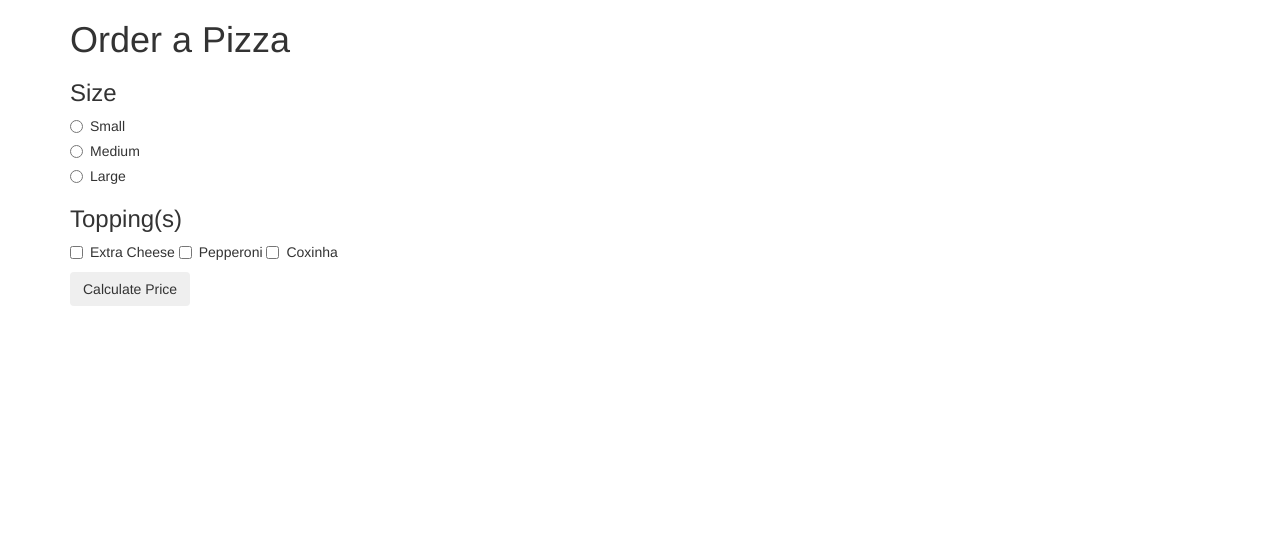
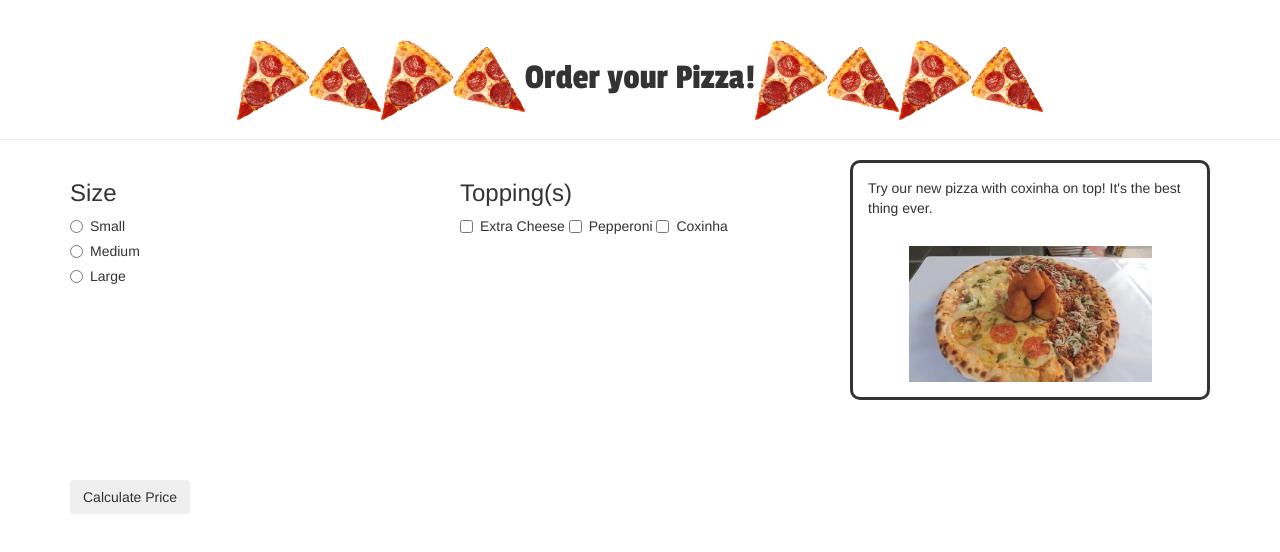
Before and after one commit to meaghanjones/orderpizza, a plain HTML site: page index.html in a window 1280 px wide. Drawn offline with nearby package versions, Linux system fonts and the light colour scheme.

Commit message:
style html and add pictures to webpage

```diff
--- a/css/styles.css
+++ b/css/styles.css
@@ -1 +1,28 @@
-/*This file is for your custom css.  All yours*/
+img {
+  width: 2em;
+}
+
+#formbutton{
+  padding-top: 5em;
+}
+
+
+.page-header {
+  font-family: 'Passion One', cursive;
+  padding bottom: 10em;
+  text-align: center;
+}
+
+#try-coxinha {
+  border-style: solid;
+  border-radius: 10px;
+  padding: 15px;
+}
+
+.coxinhapic{
+  width: 75%;
+  padding-top: 2em;
+  display: block;
+  margin-left: auto;
+  margin-right: auto
+}
--- a/index.html
+++ b/index.html
@@ -3,17 +3,22 @@
   <head>
     <link href="css/bootstrap.css" rel="stylesheet" type="text/css">
     <link href="css/styles.css" rel="stylesheet" type="text/css">
-    <script src="js/jquery-1.12.0.js"></script>
+    <script src="js/jquery-2.2.4.js"></script>
     <script src="js/scripts.js"></script>
+    <link href='https://fonts.googleapis.com/css?family=Passion+One:400,700' rel='stylesheet' type='text/css'>
     <title>Order a Pizza</title>
   </head>
   <body>
+    <div class = "page-header">
+      <h1><img src="img/pizza-slice.png" alt="pizza slice" /><img src="img/pizza-slice2.png" alt="pizza slice" /><img src="img/pizza-slice.png" alt="pizza slice" /><img src="img/pizza-slice2.png" alt="pizza slice" />Order your Pizza!<img src="img/pizza-slice.png" alt="" /><img src="img/pizza-slice2.png" alt="pizza slice"/><img src="img/pizza-slice.png" alt="pizza slice" /><img src="img/pizza-slice2.png" alt="pizza slice"/></h1>
+
+</div>
     <div class="container">
-      <h1>Order a Pizza</h1>
-
-      <form role="form">
-           <h3>Size</h3>
-           <div>
+      <form id="orderpizza" role="form">
+        <div class="row">
+        <div class="col-md-4">
+          <h3>Size</h3>
+           <div id = "size">
              <div class="radio">
                <label><input type="radio" name="pizzasizes" value="3">Small</label>
              </div>
@@ -24,16 +29,27 @@
                <label><input type="radio"  name="pizzasizes" value="5">Large</label>
              </div>
            </div>
+         </div>
+         <div class ="col-md-4">
+            <div id = "pizzatoppings" class ="checkbox">
+              <h3>Topping(s)</h3>
+              <label> <input type="checkbox" name="type" id="extracheese" value="1"> Extra Cheese</label>
+              <label> <input type="checkbox" name="type" id="pepperoni" value="2"> Pepperoni</label>
+              <label><input type="checkbox" name="type" id="coxinha" value="3"> Coxinha</label>
+            </div>
+        </div>
+        <div class ="col-md-4">
+          <p id="try-coxinha">Try our new pizza with coxinha on top! It's the best thing ever.<br>
+            <img src="img/coxinhapizza.jpg" alt="" class="coxinhapic" /></p>
+      </div>
+      </div>
+          <div id="formbutton">
+          <button type="submit" class="btn">Calculate Price</button>
+          </div>
+    </form>
 
 
-            <div class="checkbox">
-               <h3>Topping(s)</h3>
-               <label> <input type="checkbox" id="extracheese" value="1"> Extra Cheese</label>
-               <label> <input type="checkbox" id="pepperoni" value="2"> Pepperoni</label>
-              <label><input type="checkbox" id="coxinha" value="3"> Coxinha</label>
-            </div>
-            <button type="submit" class="btn">Calculate Price</button>
-      </form>
-    </div>
+    <div id = "pizzapriceoutput"> </div>
+  </div>
   </body>
 </html>
--- a/js/scripts.js
+++ b/js/scripts.js
@@ -1,8 +1,9 @@
 
 //backend
-function Pizza(toppings, size) {
+var Pizza = function (toppings, size, price) {
   this.toppings = toppings;
   this.pizzaSize = size;
+  this.price = price;
 }
 
 Pizza.prototype.price = function(){
@@ -11,40 +12,22 @@ Pizza.prototype.price = function(){
 
 
 //user interface logic
+
 $(document).ready(function() {
 
+  $("#price-calculate").click(function() {
+
+    var toppings = $("input:checkbox:checked").foreach(function(toppings){
+          var toppingsArray = [];
+          toppingsArray.push(toppings);
+        })
+        var size = $("#size").val();
+        var newPizza = new Pizza(toppings, size);
+        var pizzaPrice = newPizza.price();
 
 
+          $("#pizzapriceoutput").append("<p>" + pizzaPrice + "</p>");
+    });
 
-// $("#add-address").click(function() {
-  //   $("#new-addresses").append('<div class="new-address">' +
-  //                               '<div class="form-group">' +
-  //                               '<label for="new-street">Street</label>' +
-  //                               '<input type="text" class="form-control new-street">' +
-  //                                '</div>' +
-  //
-  //                                '<div class="form-group">' +
-  //                                '<label for="new-city">City</label>' +
-  //                                '<input type="text" class="form-control new-city">' +
-  //                                '</div>' +
-  //
-  //                                '<div class="form-group">' +
-  //                                '<label for="new-state">State</label>' +
-  //                                '<input type="text" class="form-control new-state">' +
-  //                                '</div>' +
-  //                                '</div>');
-  // });
-
-  $("form#price-calculate").submit(function() {
-    var inputtedTopping = $("input#new-first-name").val();
-    var inputtedPizzaSize = $("input#new-last-name").val();
-    var pizzaPrice = new Pizza(inputtedTopping, inputtedPizzaSize);
-
-    $("ul#contacts").append("<li><span class='contact'>" + newContact.fullName() + "</span></li>");
-
-    $(".contact").last().click(function() {
-      $("#show-contact").show();
-      $("#show-contact h2").text(newContact.fullName());
 
       });
-    });
```
Also changed, not shown: img/coxinhapizza.jpg (added), img/coxinhapizza2.jpg (added), img/large-landscape-1600-800.jpg (deleted), img/large-portrait-800-1600.jpg (deleted), img/large-square-800-800.jpg (deleted), img/medium-landscape-800-400.jpg (deleted), img/medium-portrait-400-800.jpg (deleted), img/medium-square-400-400.jpg (deleted), img/pizza-slice.png (added), img/pizza-slice2.png (added), img/small-headshot-200-200.png (deleted), img/small-landscape-500-250.jpg (deleted), img/small-portrait-250-500.jpg (deleted), img/small-square-250-250.jpg (deleted), 3 more files.
